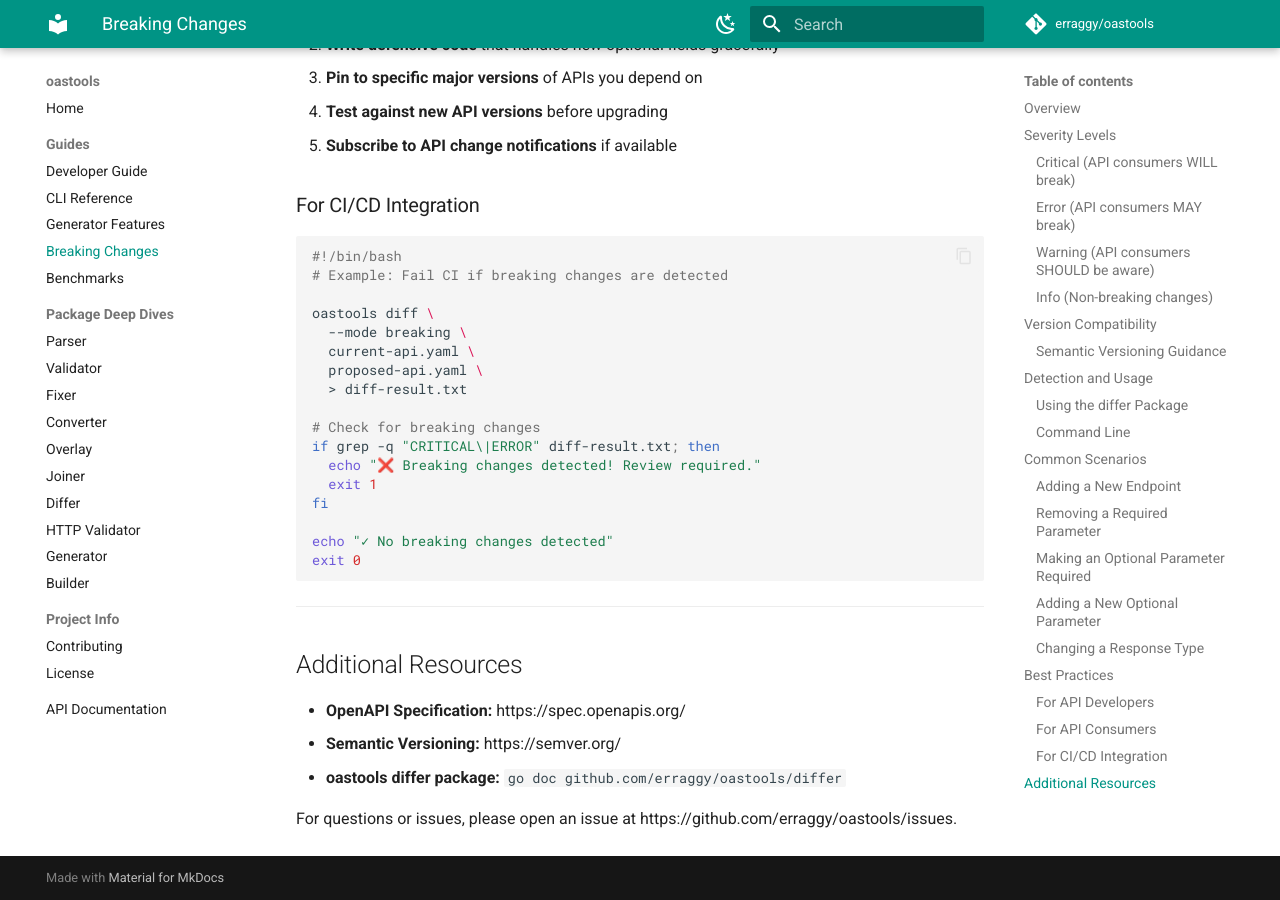
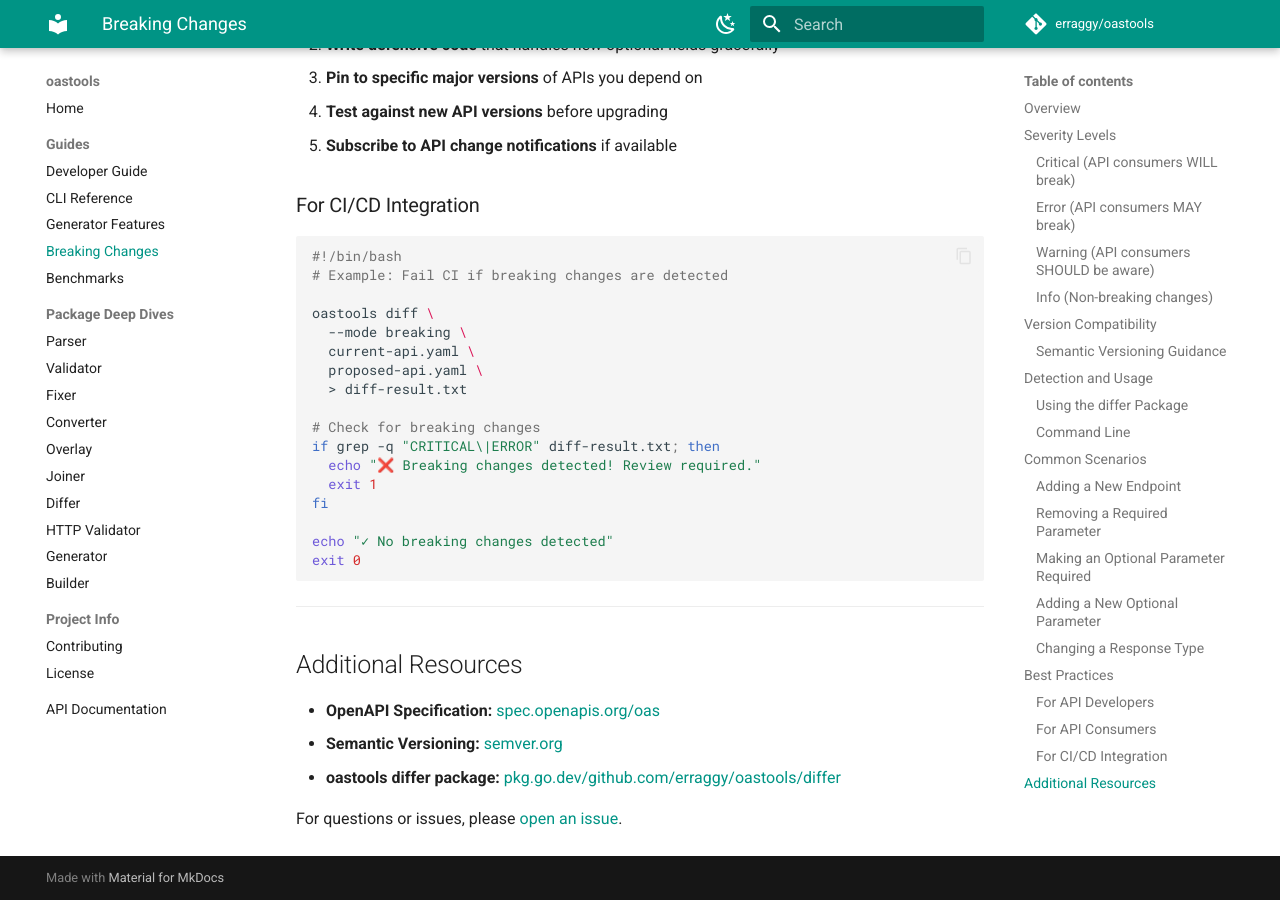
Before and after one commit to erraggy/oastools, an MkDocs documentation site: the page built from docs/breaking-changes.md, in a window 1280 px wide and 900 px high, scrolled down 5905 px. Built offline with MkDocs 1.6.1 and Material for MkDocs 9.7.7, drawn with Linux system fonts in a browser that asks for light colours; comment, search, counter and statistics services are not loaded.

Commit message:
docs: fix unlinked URLs in breaking-changes.md (#176)
Convert plain text URLs in the Additional Resources section to proper
markdown links:

- OpenAPI Specification → spec.openapis.org/oas
- Semantic Versioning → semver.org
- oastools differ package → pkg.go.dev link
- Issues → "open an issue" link

🤖 Generated with [Claude Code](https://claude.com/claude-code)

Co-authored-by: Claude Opus 4.5 <noreply@anthropic.com>

```diff
--- a/docs/breaking-changes.md
+++ b/docs/breaking-changes.md
@@ -314,8 +314,8 @@ exit 0
 
 ## Additional Resources
 
-- **OpenAPI Specification:** https://spec.openapis.org/
-- **Semantic Versioning:** https://semver.org/
-- **oastools differ package:** `go doc github.com/erraggy/oastools/differ`
+- **OpenAPI Specification:** [spec.openapis.org/oas](https://spec.openapis.org/oas/)
+- **Semantic Versioning:** [semver.org](https://semver.org/)
+- **oastools differ package:** [pkg.go.dev/github.com/erraggy/oastools/differ](https://pkg.go.dev/github.com/erraggy/oastools/differ)
 
-For questions or issues, please open an issue at https://github.com/erraggy/oastools/issues.
+For questions or issues, please [open an issue](https://github.com/erraggy/oastools/issues).
```
